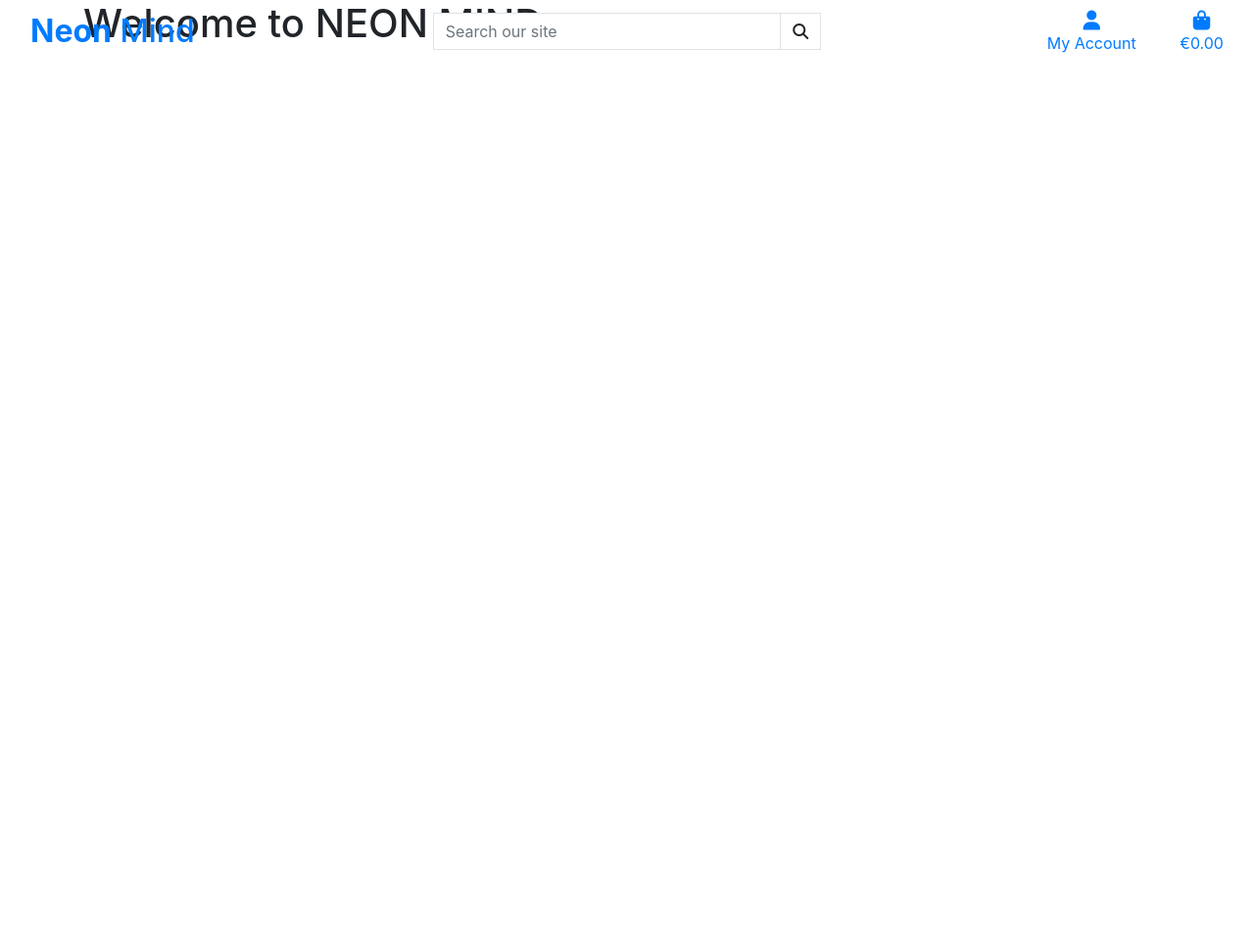
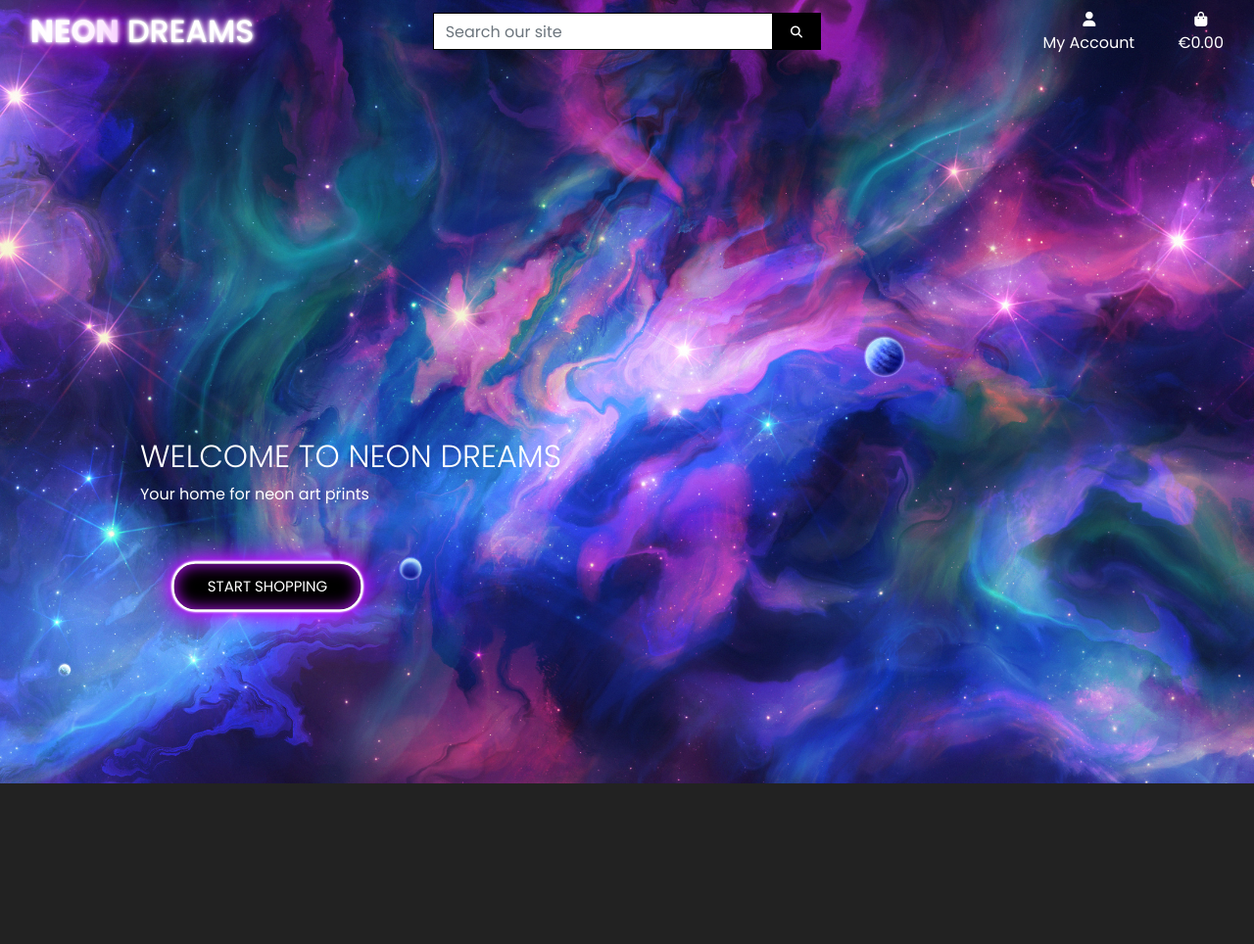
Before and after one commit to Sdalsosa/ecommerce, a Django app: page / in a window 1280 px wide. Shown: the whole page at 98% size. Before the commit the page ends 54 px from the top, so only its background shows below. Run offline with Django 3.2, Linux system fonts and the light colour scheme; some libraries are stand-ins or nearby versions.

Commit message:
add homepage image and CSS

```diff
--- a/ecommerce_site/settings.py
+++ b/ecommerce_site/settings.py
@@ -148,6 +148,10 @@ USE_TZ = True
 # https://docs.djangoproject.com/en/3.2/howto/static-files/
 
 STATIC_URL = '/static/'
+STATICFILES_DIRS = (os.path.join(BASE_DIR, 'static'),)
+
+MEDIA_URL = '/media/'
+MEDIA_ROOT = os.path.join(BASE_DIR, 'media')
 
 # Default primary key field type
 # https://docs.djangoproject.com/en/3.2/ref/settings/#default-auto-field
--- a/ecommerce_site/urls.py
+++ b/ecommerce_site/urls.py
@@ -15,9 +15,11 @@ Including another URLconf
 """
 from django.contrib import admin
 from django.urls import path, include
+from django.conf import settings
+from django.conf.urls.static import static
 
 urlpatterns = [
     path('admin/', admin.site.urls),
     path('accounts/', include('allauth.urls')),
     path('', include('home.urls')),
-]
+]+ static(settings.MEDIA_URL, document_root=settings.MEDIA_ROOT)
--- a/home/templates/home/index.html
+++ b/home/templates/home/index.html
@@ -2,17 +2,27 @@
 {% load static %}
 
 {% block page_header %}
-
+    <div class="container header-container">
+        <div class="row">
+            <div class="col"></div>
+        </div>
+    </div>
 {% endblock %}
 
 {% block content %}
-
-<div class="container">
-    <div class="row">
-        <div class="col">
-            <h1>Welcome to NEON MIND</h1>
+    <div class="container h-100">
+        <div class="row h-100">
+            <div class="col-7 col-md-6 col-sm-12 my-auto">
+                <h1 class="display-4 logo-font text-white">
+                    Welcome to Neon Dreams
+                </h1>
+                <p class="text-white">Your home for neon art prints</p>
+                <div class="my-5">
+                    <h4>
+                        <a href="" class="shop-now-button border-neon btn btn-lg text-uppercase py-3 text-white">Start Shopping</a>
+                    </h4>
+                </div>
+            </div>
         </div>
     </div>
-</div>
-
 {% endblock %}
--- /dev/null
+++ b/static/css/base.css
@@ -0,0 +1,151 @@
+html {
+    height: 100%;
+    background-color: #222;
+    color: white;
+}
+
+body {
+    background: url('/media/background.jpg') no-repeat center center fixed;
+    background-size: cover;
+    height: 100vh;
+    color: white;
+    font-family: 'Poppins';
+}
+
+/* from Bulma */
+.icon {
+    align-items: center;
+    display: inline-flex;
+    justify-content: center;
+    height: 1.5rem;
+    width: 1.5rem;
+}
+
+.logo-font {
+    text-transform: uppercase;
+}
+
+.main-logo-link {
+    width: fit-content;
+}
+
+.shop-now-button {
+    background: black;
+    color: white;
+    min-width: 260px;
+}
+
+.btn-black {
+    background: black;
+    color: white;
+}
+
+.shop-now-button:hover,
+.shop-now-button:active,
+.shop-now-button:focus,
+.btn-black:hover,
+.btn-black:active,
+.btn-black:focus {
+    background: white;
+    color: black !important;
+}
+
+.text-white {
+    color: white !important;
+}
+
+.text-neon-pink {
+    color: #fff;
+    text-shadow:
+      0 0 3px #fff,
+      0 0 5px #fff,
+      0 0 10px #fff,
+      0 0 20px #bc13fe,
+      0 0 40px #bc13fe,
+      0 0 70px #bc13fe,
+      0 0 100px #bc13fe,
+      0 0 121px #bc13fe;
+}
+
+.text-neon-red {
+    color: #ffffff;
+    text-shadow:
+      0 0 3px #fff,
+      0 0 5px #fff,
+      0 0 10px #fff,
+      0 0 20px #f31655,
+      0 0 40px #f31655,
+      0 0 70px #f31655,
+      0 0 100px #f31655,
+      0 0 121px #f31655;
+}
+
+.border-black {
+    border: 1px solid black !important;
+}
+
+.border-neon {
+    border: 0.2rem solid #fff;
+    border-radius: 2rem;
+    padding: 0.4em;
+    box-shadow: 0 0 .2rem #fff,
+                0 0 .2rem #fff,
+                0 0 2rem #bc13fe,
+                0 0 0.8rem #bc13fe,
+                0 0 2.8rem #bc13fe,
+                inset 0 0 1.3rem #bc13fe;
+}
+
+/* -------------------------------- Media Queries */
+
+/* Slightly larger container on xl screens */
+@media (min-width: 1200px) {
+  .container {
+    max-width: 80%;
+  }
+}
+
+/* fixed top navbar only on medium and up */
+@media (min-width: 992px) {
+    .fixed-top-desktop-only {
+        position: fixed;
+        top: 0;
+        right: 0;
+        left: 0;
+        z-index: 1030;
+    }
+
+    .header-container {
+        padding-top: 164px;
+    }
+}
+
+@media (max-width: 600px), (max-height: 800px) {
+    .logo-font {
+    font-size: 2rem;
+    }
+
+    .shop-now-button {
+        scale: 75%;
+    }
+
+    .fas, .fas p {
+        scale: 75%;
+    }
+}
+
+@media (max-width: 250px) {
+    .logo-font {
+    font-size: 1rem;
+    }
+
+    .shop-now-button {
+        scale: 50%;
+        }
+}
+
+@media screen and (prefers-reduced-motion) {
+    .border-neon {
+      animation: none;
+    }
+  }
--- a/templates/base.html
+++ b/templates/base.html
@@ -8,8 +8,6 @@
         <meta http-equiv="X-UA-Compatible" content="ie=edge">
         <meta charset="utf-8">
         <meta name="viewport" content="width=device-width, initial-scale=1, shrink-to-fit=no">
-        <meta name="description" content="">
-        <meta name="author" content="">
     {% endblock %}
 
     {% block extra_meta %}
@@ -17,6 +15,8 @@
 
     {% block corecss %}
     <link rel="stylesheet" href="https://stackpath.bootstrapcdn.com/bootstrap/4.4.1/css/bootstrap.min.css" integrity="sha384-Vkoo8x4CGsO3+Hhxv8T/Q5PaXtkKtu6ug5TOeNV6gBiFeWPGFN9MuhOf23Q9Ifjh" crossorigin="anonymous">
+    <link href="https://fonts.googleapis.com/css?family=Poppins:100,200,300,400,500,600,700,800,900&display=swap" rel="stylesheet">
+    <link rel="stylesheet" href="{% static 'css/base.css' %}">
   {% endblock %}
 
   {% block extra_css %}
@@ -39,7 +39,7 @@
         <div class="row">
             <div class="col-12 col-lg-4 my-auto py-1 py-lg-0 text-center text-lg-left">
                 <a href="{% url 'home' %}" class="nav-link main-logo-link">
-                        <h2 class="logo-font text-black my-0"><strong>Neon</strong> Mind</h2>
+                    <h2 class="logo-font text-neon-pink my-0"><strong>Neon</strong> Dreams</h2>
                 </a>
             </div>
             <div class="col-12 col-lg-4 my-auto py-1 py-lg-0">
@@ -59,7 +59,7 @@
             <div class="col-12 col-lg-4 my-auto py-1 py-lg-0">
                 <ul class="list-inline list-unstyled text-center text-lg-right my-0">
                     <li class="list-inline-item dropdown">
-                            <a class="text-black nav-link" href="#" id="user-options" data-toggle="dropdown" aria-haspopup="true" aria-expanded="false">
+                        <a class="text-white nav-link" href="#" id="user-options" data-toggle="dropdown" aria-haspopup="true" aria-expanded="false">
                             <div class="text-center">
                                 <div><i class="fas fa-user fa-lg"></i></div>
                                 <p class="my-0">My Account</p>
@@ -79,7 +79,7 @@
                         </div>
                     </li>
                     <li class="list-inline-item">
-                            <a class="{% if grand_total %}text-info font-weight-bold{% else %}text-black{% endif %} nav-link" href="">
+                        <a class="{% if grand_total %}text-info font-weight-bold{% else %}text-white{% endif %} nav-link" href="">
                             <div class="text-center">
                                 <div><i class="fas fa-shopping-bag fa-lg"></i></div>
                                 <p class="my-0">
```
Also changed, not shown: media/background.jpg (added). Lines whose indentation alone changed are shown as unchanged.
